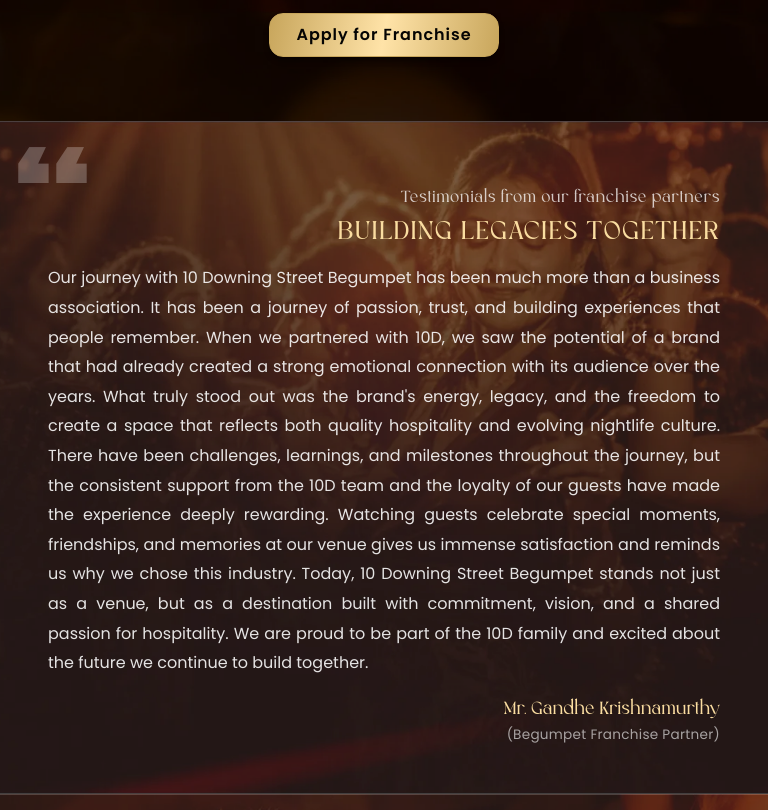
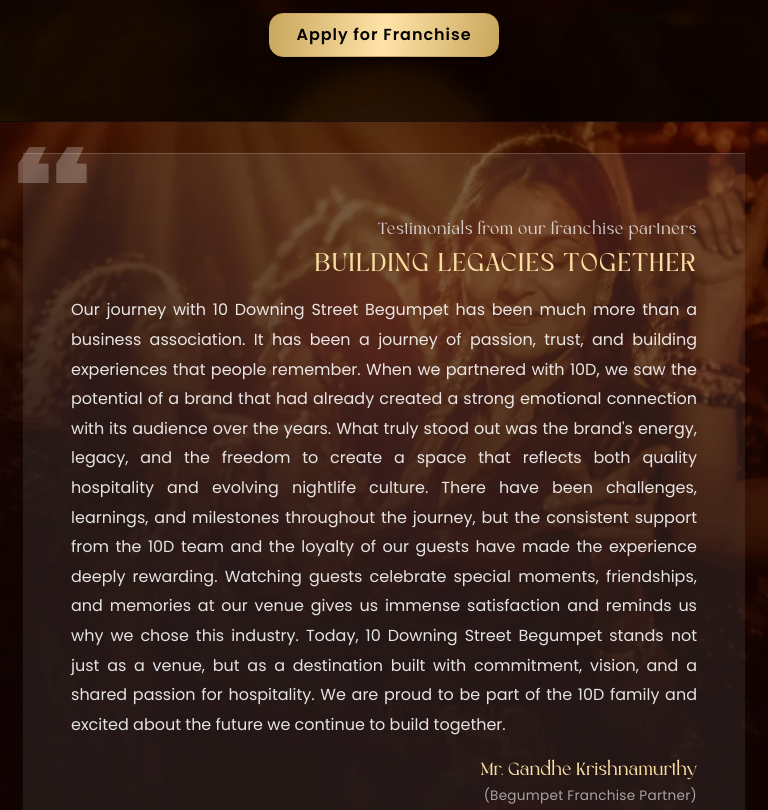
Before and after one commit to parthpallav/10D-street, a website built with Parcel: page src/index.html in a window 768 px wide. Shown: the part 6000-6810 px from the top of the page. Built offline with nearby package versions, Linux system fonts and the light colour scheme.

Commit message:
fix: restore card clamp padding for mobile/tablet testimonials

```diff
--- a/src/css/index.css
+++ b/src/css/index.css
@@ -847,7 +847,7 @@
 
   /* --- Mobile Testimonials --- */
   .testimonials__card {
-    padding: 0;
+    padding: clamp(2rem, 4vw, 4rem) clamp(1rem, 3vw, 2rem);
     display: block;
     min-height: 0;
   }
@@ -987,7 +987,7 @@
 /* Tablet testimonial overrides: 681px–1024px */
 @media (min-width: 681px) and (max-width: 1024px) {
   .testimonials__card {
-    padding: 0 !important;
+    padding: clamp(2rem, 4vw, 4rem) clamp(1rem, 3vw, 2rem);
     min-height: 0 !important;
     height: auto !important;
   }
```
